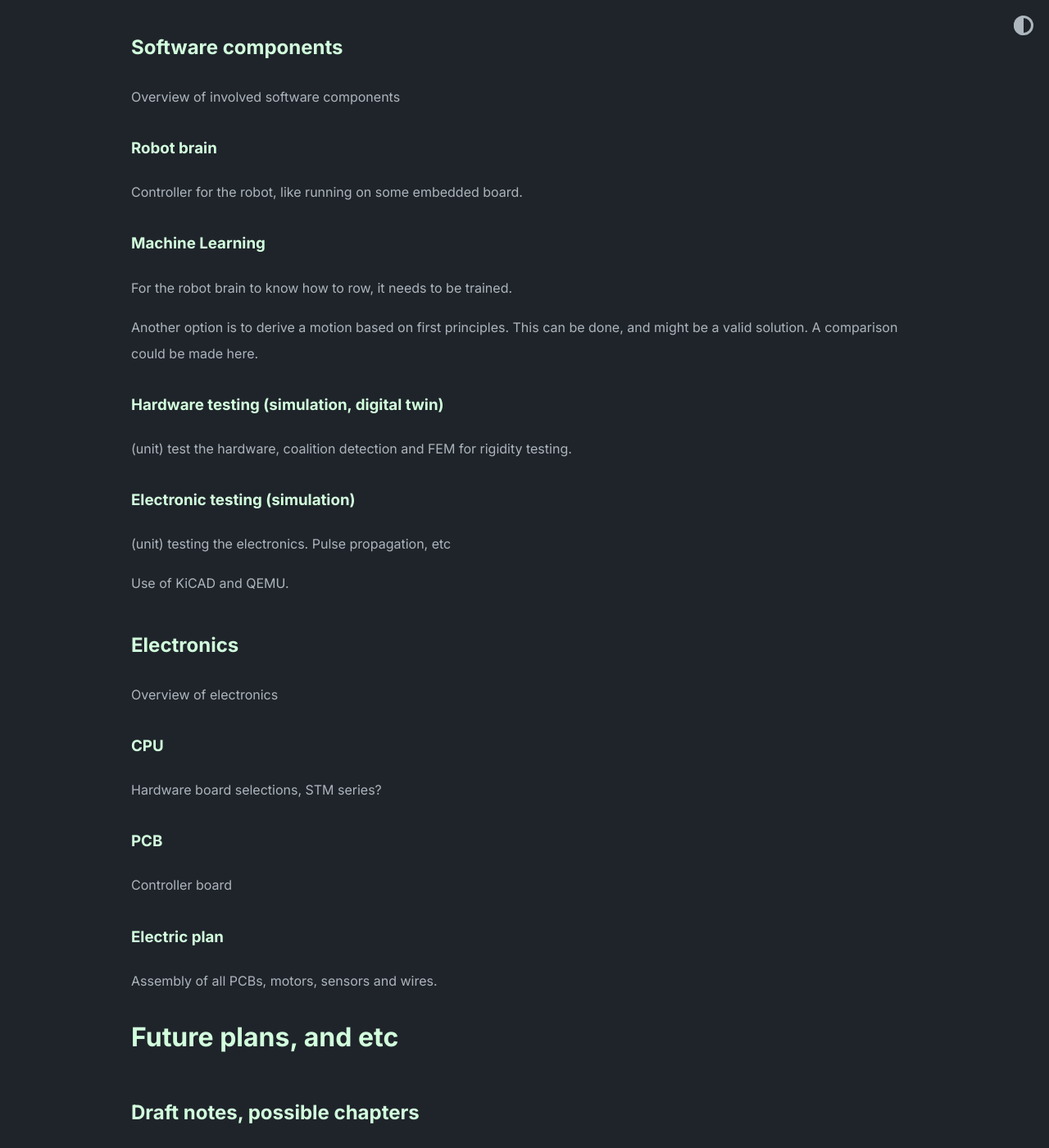
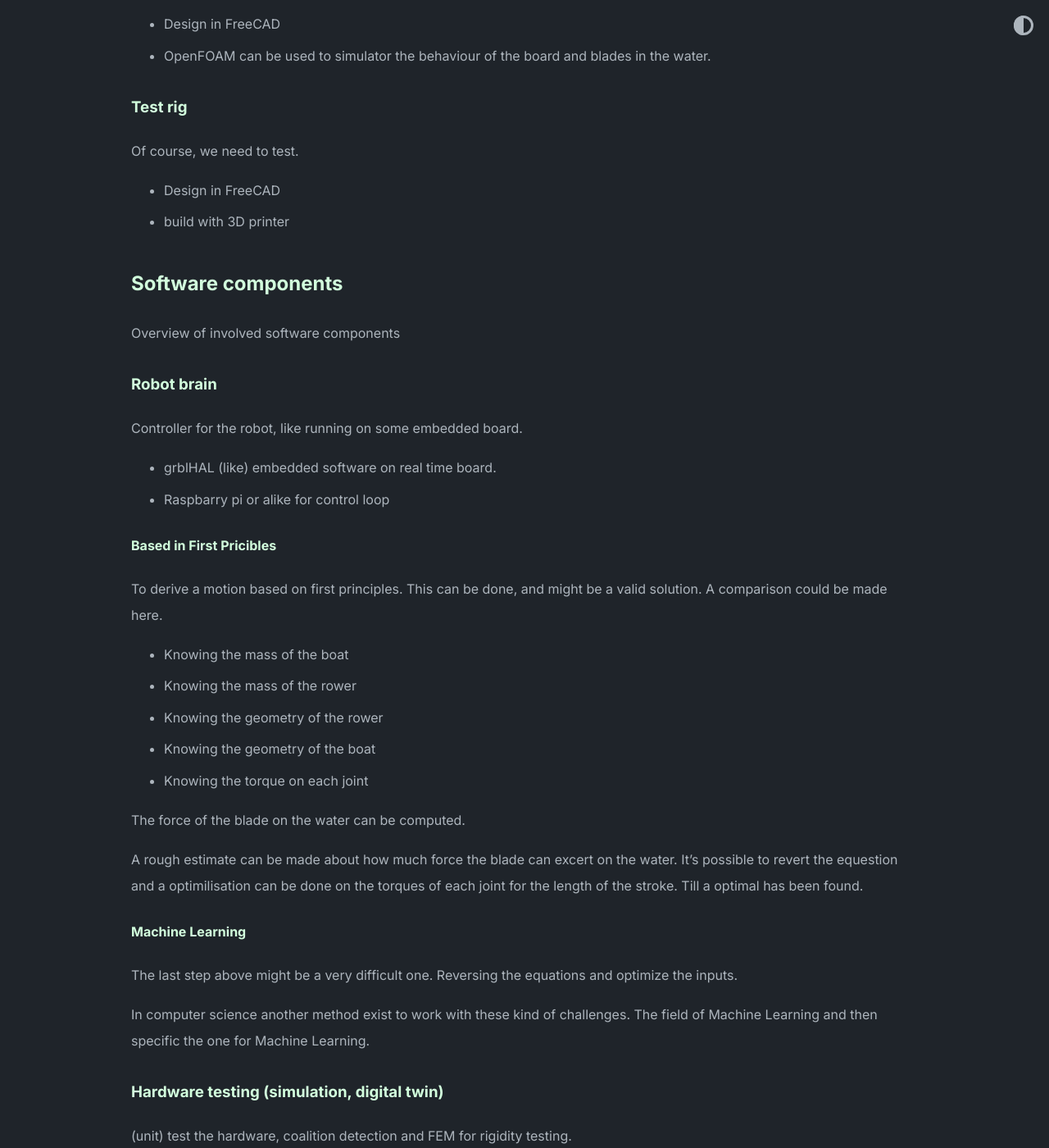
Before and after one commit to MarkVerbeek91/markverbeek91c.github.io, a Jekyll site: the page built from _posts/2023-03-10-RowingRobot.md, in a window 1280 px wide and 1400 px high, scrolled down 1686 px. Shown: the whole window at 82% size. Built offline with Jekyll 4.4.1, drawn with Linux system fonts in a browser that asks for light colours; some of the changed text lies outside the part shown.

Commit message:
add more text to posts

```diff
--- a/_posts/2023-03-10-RowingRobot.md
+++ b/_posts/2023-03-10-RowingRobot.md
@@ -43,15 +43,24 @@ Overview of involved hardware components:
 
 Collections of parts, motors, electronics and power source.
 
+- FreeCAD to design the robot
+- Steppenmotor or torque controlled motors
+- PCB design with KiCAD
+- Rechargeable battery from E-bike or power drill
+
 ### The boat
 
 Assembly of a hull, riggers, ors, etc.
 
-OpenFOAM can be used to simulator the behaviour of the board and blades in the water.
+- Design in FreeCAD
+- OpenFOAM can be used to simulator the behaviour of the board and blades in the water.
 
 ### Test rig
 
 Of course, we need to test.
+
+- Design in FreeCAD
+- build with 3D printer
 
 ## Software components
 
@@ -61,11 +70,28 @@ Overview of involved software components
 
 Controller for the robot, like running on some embedded board.
 
-### Machine Learning
+- grblHAL (like) embedded software on real time board.
+- Raspbarry pi or alike for control loop
 
-For the robot brain to know how to row, it needs to be trained.
+#### Based in First Pricibles
 
-Another option is to derive a motion based on first principles. This can be done, and might be a valid solution. A comparison could be made here.
+To derive a motion based on first principles. This can be done, and might be a valid solution. A comparison could be made here.
+
+- Knowing the mass of the boat
+- Knowing the mass of the rower
+- Knowing the geometry of the rower
+- Knowing the geometry of the boat
+- Knowing the torque on each joint
+
+The force of the blade on the water can be computed.
+
+A rough estimate can be made about how much force the blade can excert on the water. It's possible to revert the equestion and a optimilisation can be done on the torques of each joint for the length of the stroke. Till a optimal has been found.
+
+#### Machine Learning
+
+The last step above might be a very difficult one. Reversing the equations and optimize the inputs.
+
+In computer science another method exist to work with these kind of challenges. The field of Machine Learning and then specific the one for Machine Learning.
 
 ### Hardware testing (simulation, digital twin)
 
```
Also changed, not shown: _posts/2023-03-21-RequirementManagement.md (+26 -0 lines), 1 other file.
